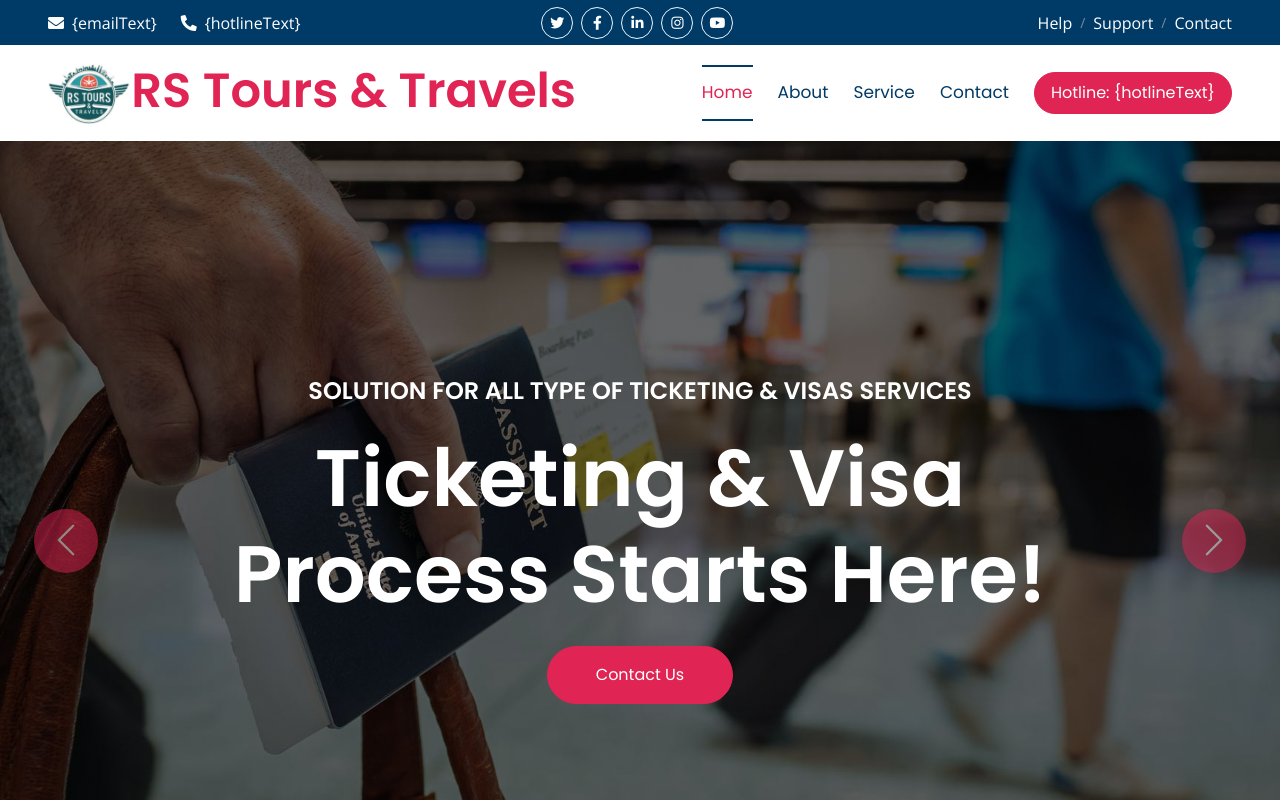
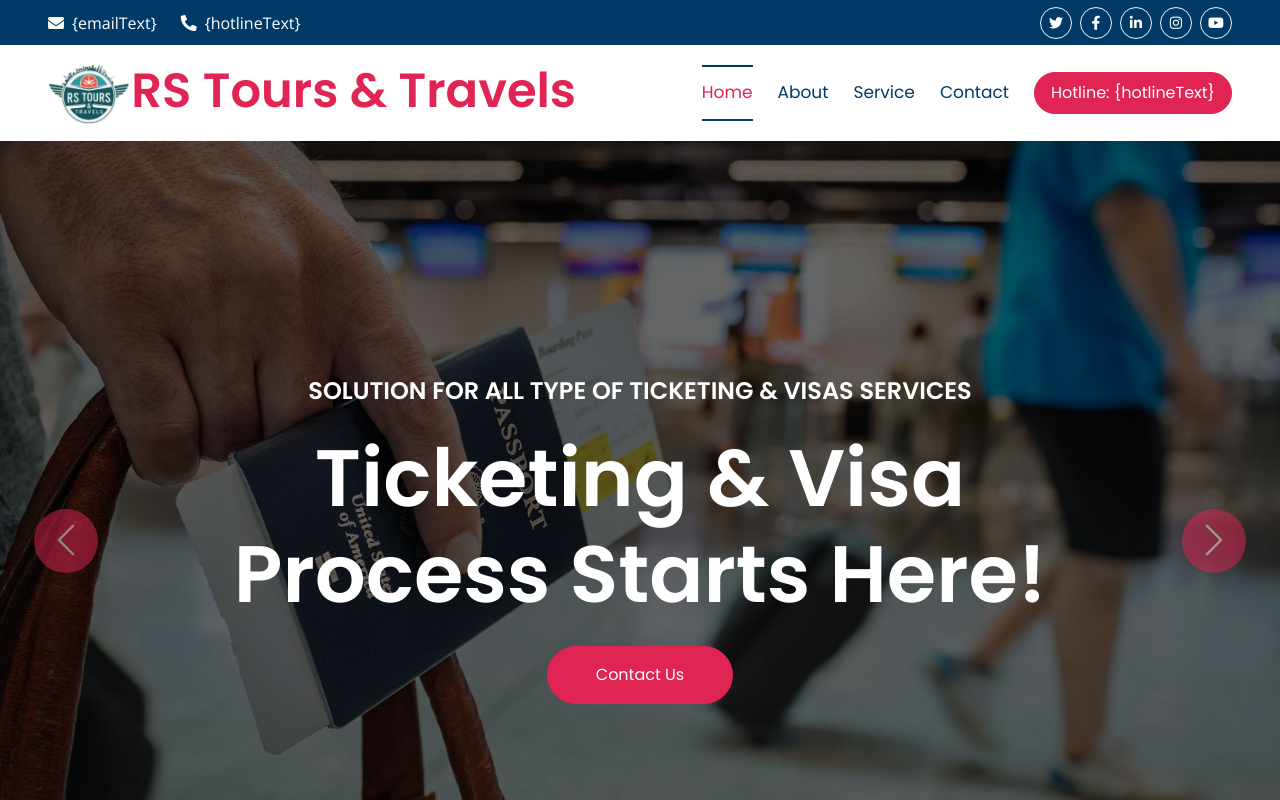
Before and after one commit to saifur2233/rs-tours-travels-frontend, a React (Vite) app: page / in a window 1280 px wide. Shown: the top 800 px of the page. Built offline with nearby package versions, Linux system fonts and the light colour scheme; no server answers.

Commit message:
top bar style changed

```diff
--- a/src/pages/Site.jsx
+++ b/src/pages/Site.jsx
@@ -93,7 +93,7 @@ export default function Site() {
             {/* Topbar Start */}
             <div className="container-fluid bg-primary px-5 d-none d-lg-block">
                 <div className="row gx-0 align-items-center">
-                    <div className="col-lg-5 text-center text-md-start mb-lg-0">
+                    <div className="col-lg-8 text-center text-md-start mb-lg-0">
                         <div className="d-flex">
                             <a href="#" className="text-white me-4">
                                 <i className="fas fa-envelope text-white me-2"></i>
@@ -105,7 +105,7 @@ export default function Site() {
                             </a>
                         </div>
                     </div>
-                    <div className="col-lg-3 row-cols-1 text-center mb-2 mb-lg-0">
+                    {/* <div className="col-lg-3 row-cols-1 text-center mb-2 mb-lg-0">
                         <div className="d-inline-flex align-items-center" style={{ height: 45 }}>
                             <a className="btn btn-sm btn-outline-light btn-square rounded-circle me-2" href="">
                                 <i className="fab fa-twitter fw-normal text-white"></i>
@@ -123,9 +123,26 @@ export default function Site() {
                                 <i className="fab fa-youtube fw-normal text-white"></i>
                             </a>
                         </div>
-                    </div>
+                    </div> */}
                     <div className="col-lg-4 text-center text-lg-end">
                         <div className="d-inline-flex align-items-center" style={{ height: 45 }}>
+                            <a className="btn btn-sm btn-outline-light btn-square rounded-circle me-2" href="">
+                                <i className="fab fa-twitter fw-normal text-white"></i>
+                            </a>
+                            <a className="btn btn-sm btn-outline-light btn-square rounded-circle me-2" href="">
+                                <i className="fab fa-facebook-f fw-normal text-white"></i>
+                            </a>
+                            <a className="btn btn-sm btn-outline-light btn-square rounded-circle me-2" href="">
+                                <i className="fab fa-linkedin-in fw-normal text-white"></i>
+                            </a>
+                            <a className="btn btn-sm btn-outline-light btn-square rounded-circle me-2" href="">
+                                <i className="fab fa-instagram fw-normal text-white"></i>
+                            </a>
+                            <a className="btn btn-sm btn-outline-light btn-square rounded-circle" href="">
+                                <i className="fab fa-youtube fw-normal text-white"></i>
+                            </a>
+                        </div>
+                        {/* <div className="d-inline-flex align-items-center" style={{ height: 45 }}>
                             <a href="#" className="text-white me-2">
                                 {" "}
                                 Help
@@ -140,7 +157,7 @@ export default function Site() {
                                 {" "}
                                 Contact
                             </a>
-                        </div>
+                        </div> */}
                     </div>
                 </div>
             </div>
```
